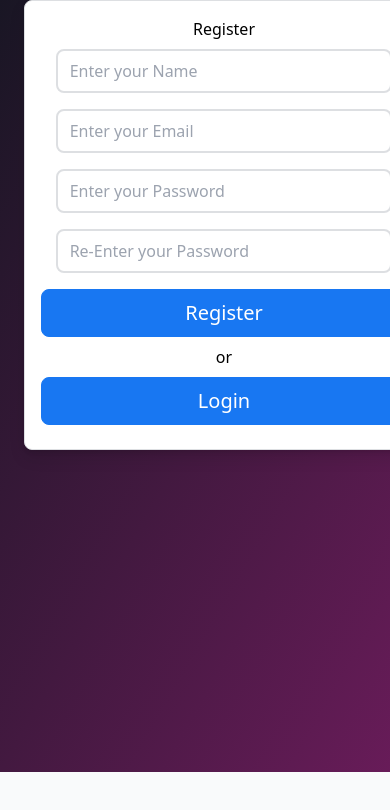
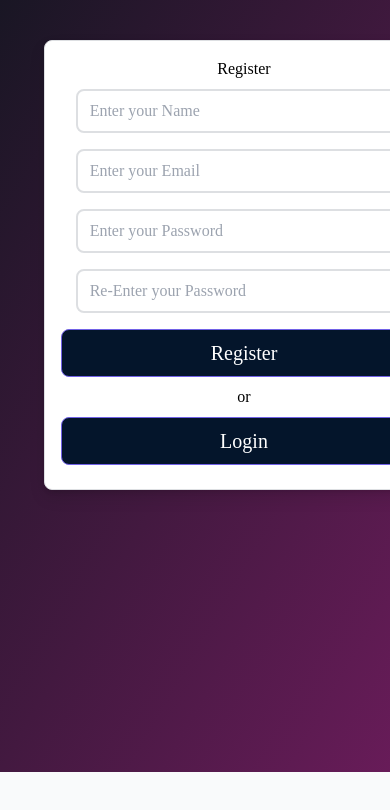
Before and after one commit to asnani-harsh/DADx, a React (Vite) app: page /register in a window 390 px wide. Shown: the top 810 px of the page. Built offline with nearby package versions, Linux system fonts and the light colour scheme.

Commit message:
UI updated

```diff
--- a/src/App.jsx
+++ b/src/App.jsx
@@ -79,7 +79,7 @@ const App = () => {
           console.log('hi there')
       )} */}
       {user && user._id && activeSong?.title && (
-        <div className="absolute h-28 bottom-0 left-0 right-0 flex animate-slideup bg-gradient-to-br from-black to-[#2a2a80] backdrop-blur-lg rounded-t-3xl z-10">
+        <div className="absolute h-28 bottom-0 left-0 right-0 flex animate-slideup bg-gradient-to-br from- to-[#2a2a80] backdrop-blur-lg rounded-t-3xl z-10">
           <MusicPlayer />
         </div>
       )}
--- a/src/components/login/login.css
+++ b/src/components/login/login.css
@@ -1,4 +1,8 @@
 .login {
+    font-family: 'Outfit', sans-serif;
+font-family: 'Poor Story', cursive;
+    margin-left: 35%;
+    margin-top: 10%;
     width : 400px ;
     background : #fff ;
     border : 1px solid #dddfe2 ;
@@ -8,7 +12,25 @@
     align-items : center ;
     text-align : center ;
     }
+    @media only screen and (max-width: 630px) {
+        .login{
+            font-family: 'Outfit', sans-serif;
+font-family: 'Poor Story', cursive;
+            margin-left: 5%;
+    margin-top: 10%;
+    width : 400px ;
+    background : #fff ;
+    border : 1px solid #dddfe2 ;
+    box-shadow: 0 2px 4px rgb(0 0 0 / 10%), 0 8px 16px rgb(0 0 0 / 10%);
+    border-radius : 8px ;
+    padding : 1rem;
+    align-items : center ;
+    text-align : center ;
+        }
+      }
 .login > input {
+    font-family: 'Outfit', sans-serif;
+font-family: 'Poor Story', cursive;
     border-radius : 8px ;
     border : 2px solid #dddfe2 ;
     outline : none ;
@@ -19,8 +41,8 @@
     font-size : 1rem;
     }
 .button {
-        background: #1877f2;
-        border: 1px solid #1877f2;
+        background: #04152b;
+        border: 1px solid #7162e6;
         color: #fff;
         font-size: 1.25rem;
         padding: 0.5rem;
--- a/src/components/register/register.css
+++ b/src/components/register/register.css
@@ -1,4 +1,8 @@
 .register {
+    font-family: 'Outfit', sans-serif;
+font-family: 'Poor Story', cursive;
+    margin-left: 35%;
+    margin-top: 10%;
     width : 400px ;
     background : #fff ;
     border : 1px solid #dddfe2 ;
@@ -8,7 +12,25 @@
     align-items : center ;
     text-align : center ;
     }
+    @media only screen and (max-width: 630px) {
+        .register{
+            font-family: 'Outfit', sans-serif;
+font-family: 'Poor Story', cursive;
+            margin-left: 5%;
+    margin-top: 10%;
+    width : 400px ;
+    background : #fff ;
+    border : 1px solid #dddfe2 ;
+    box-shadow: 0 2px 4px rgb(0 0 0 / 10%), 0 8px 16px rgb(0 0 0 / 10%);
+    border-radius : 8px ;
+    padding : 1rem;
+    align-items : center ;
+    text-align : center ;
+        }
+      }
 .register > input {
+    font-family: 'Outfit', sans-serif;
+font-family: 'Poor Story', cursive;
     border-radius : 8px ;
     border : 2px solid #dddfe2 ;
     outline : none ;
@@ -19,8 +41,10 @@
     font-size : 1rem;
     }
 .button {
-        background: #1877f2;
-        border: 1px solid #1877f2;
+        background: #04152b;
+        /* border: 1px solid #1877f2; */
+        border: 1px solid #7162e6;
+
         color: #fff;
         font-size: 1.25rem;
         padding: 0.5rem;
```
